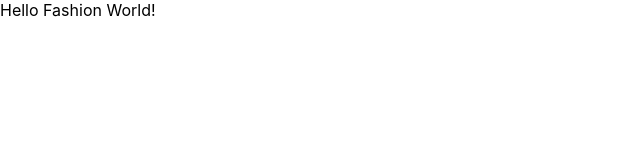
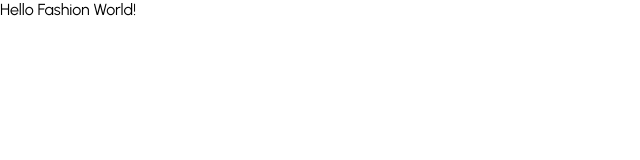
Before and after one commit to lisawagner/ecommerce-fashion, a React (Create React App) app: page / in a window 1280 px wide. Shown: the top 160 px of the page, without its empty margins (0-640 px from the left). Built offline with nearby package versions, Linux system fonts and the light colour scheme.

Commit message:
added font

```diff
--- a/src/index.css
+++ b/src/index.css
@@ -1,6 +1,8 @@
+@import url('https://fonts.googleapis.com/css2?family=Urbanist:ital,wght@0,100;0,200;0,300;0,400;0,500;0,600;0,700;0,800;0,900;1,100;1,200;1,300;1,400;1,500;1,600;1,700;1,800;1,900&display=swap');
+
 body {
   margin: 0;
-  font-family: -apple-system, BlinkMacSystemFont, 'Segoe UI', 'Roboto', 'Oxygen',
+  font-family: 'Urbanist', sans-serif, 'Segoe UI', 'Roboto', 'Oxygen',
     'Ubuntu', 'Cantarell', 'Fira Sans', 'Droid Sans', 'Helvetica Neue',
     sans-serif;
   -webkit-font-smoothing: antialiased;
```
